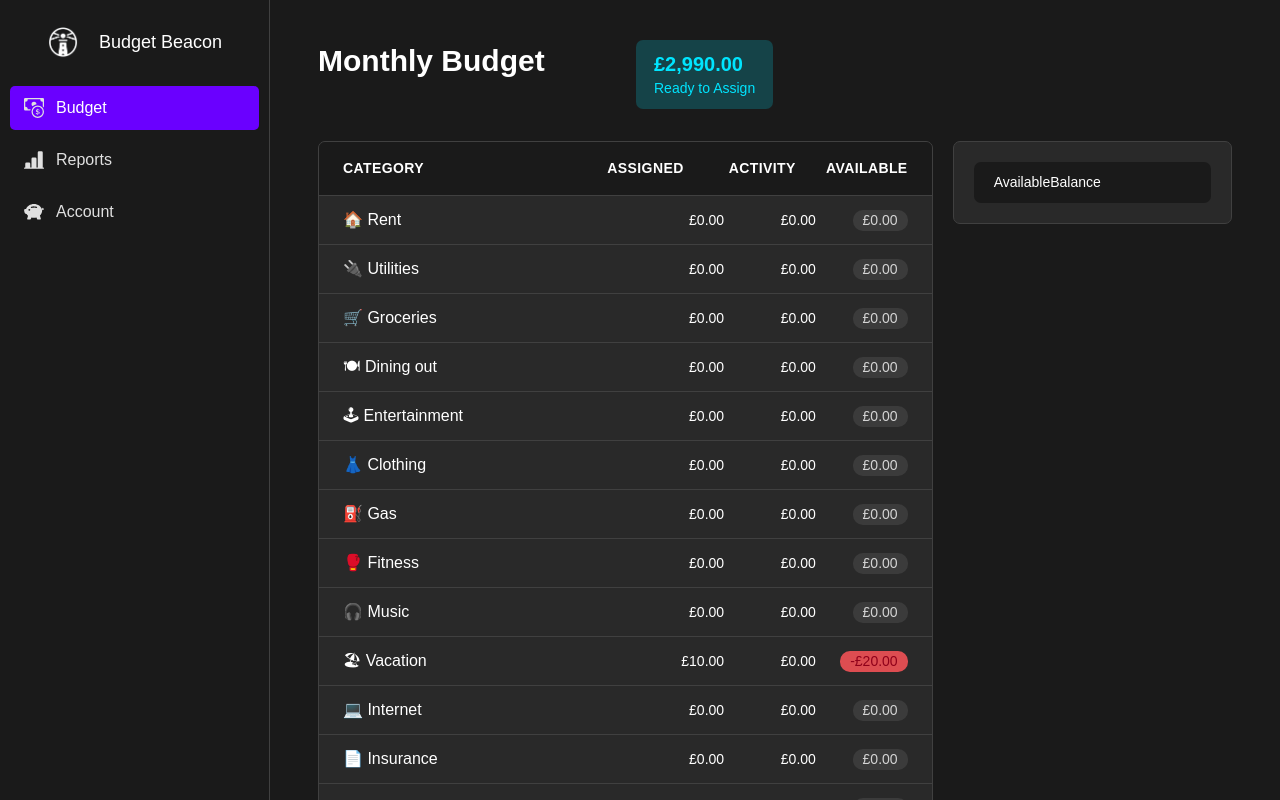
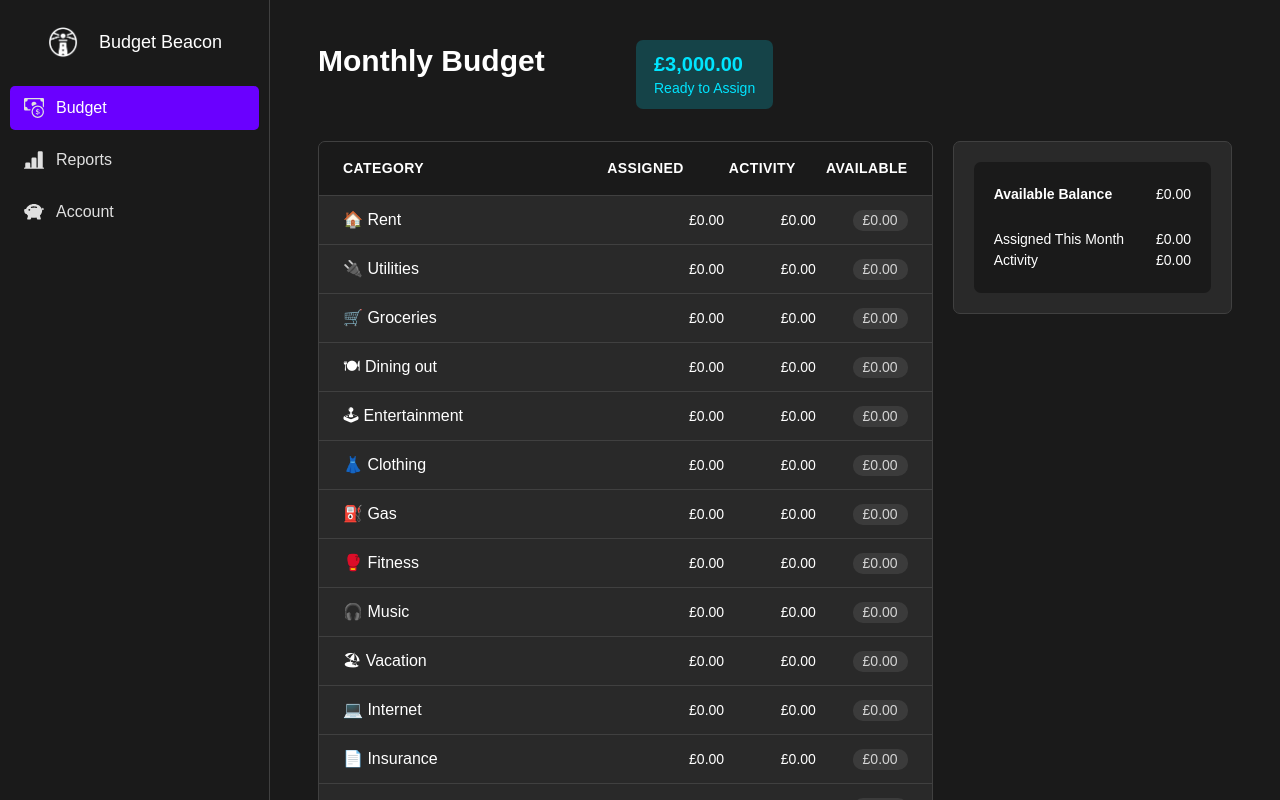
Before and after one commit to lawjingw/budget-beacon, a React (Vite) app: page /budget in a window 1280 px wide. Built offline with nearby package versions, Linux system fonts and the light colour scheme.

Commit message:
Added available balance

```diff
--- a/src/features/budget/AvailableBalance.jsx
+++ b/src/features/budget/AvailableBalance.jsx
@@ -1,4 +1,12 @@
+import { useSelector } from "react-redux";
 import styled from "styled-components";
+import {
+  selectTotalActivity,
+  selectTotalAssigned,
+  selectTotalAvailable,
+} from "./budgetSlice";
+import Available from "./Available";
+import { formatCurrency } from "../../utils/helpers";
 
 const BalanceContent = styled.div`
   font-size: 1.4rem;
@@ -7,8 +15,61 @@ const BalanceContent = styled.div`
   padding: 1rem 2rem;
 `;
 
-function AvailableBalance() {
-  return <BalanceContent>AvailableBalance</BalanceContent>;
+const AvailableHeading = styled.div`
+  padding: 1.2rem 0;
+  display: flex;
+  justify-content: space-between;
+
+  & header {
+    font-size: 1.4rem;
+    font-weight: 600;
+  }
+`;
+
+const AvailableContent = styled.div`
+  padding: 1.2rem 0;
+  & div {
+    display: flex;
+    justify-content: space-between;
+  }
+`;
+
+function AvailableBalance({ categoryBudget }) {
+  const totalAssigned = useSelector(selectTotalAssigned);
+  const totalActivity = useSelector(selectTotalActivity);
+  const totalAvailable = useSelector(selectTotalAvailable);
+
+  return (
+    <BalanceContent>
+      <AvailableHeading>
+        <header>Available Balance</header>
+
+        {categoryBudget ? (
+          <Available budget={categoryBudget} />
+        ) : (
+          <p>{formatCurrency(totalAvailable)}</p>
+        )}
+      </AvailableHeading>
+      <AvailableContent>
+        <div>
+          <p>Assigned This Month</p>
+          <p>
+            {categoryBudget
+              ? formatCurrency(categoryBudget.assigned)
+              : formatCurrency(totalAssigned)}
+          </p>
+        </div>
+        <div>
+          <p>Activity</p>
+          <p>
+            {categoryBudget
+              ? formatCurrency(categoryBudget.activity)
+              : formatCurrency(totalActivity)}
+          </p>
+        </div>
+      </AvailableContent>
+    </BalanceContent>
+  );
 }
 
 export default AvailableBalance;
--- a/src/features/budget/BudgetPanel.jsx
+++ b/src/features/budget/BudgetPanel.jsx
@@ -27,7 +27,7 @@ function BudgetPanel() {
   return (
     <Panel>
       {selected && <Heading as="h3">{categoryBudget.category}</Heading>}
-      <AvailableBalance />
+      <AvailableBalance categoryBudget={categoryBudget} />
       {selected && <Target categoryBudget={categoryBudget} />}
     </Panel>
   );
--- a/src/features/budget/budgetSlice.js
+++ b/src/features/budget/budgetSlice.js
@@ -87,9 +87,9 @@ export const initialState = [
   {
     id: "10",
     category: "🏖 Vacation",
-    assigned: 10,
+    assigned: 0,
     activity: 0,
-    available: -20,
+    available: 0,
     target: 0,
     month: today,
   },
@@ -162,6 +162,12 @@ const budgetSlice = createSlice({
 export const selectTotalAssigned = (state) =>
   state.budget.reduce((sum, item) => sum + item.assigned, 0);
 
+export const selectTotalActivity = (state) =>
+  state.budget.reduce((sum, item) => sum + item.activity, 0);
+
+export const selectTotalAvailable = (state) =>
+  state.budget.reduce((sum, item) => sum + item.available, 0);
+
 export const selectBudgetById = (state, id) =>
   state.budget.find((category) => category.id === id);
 
```
